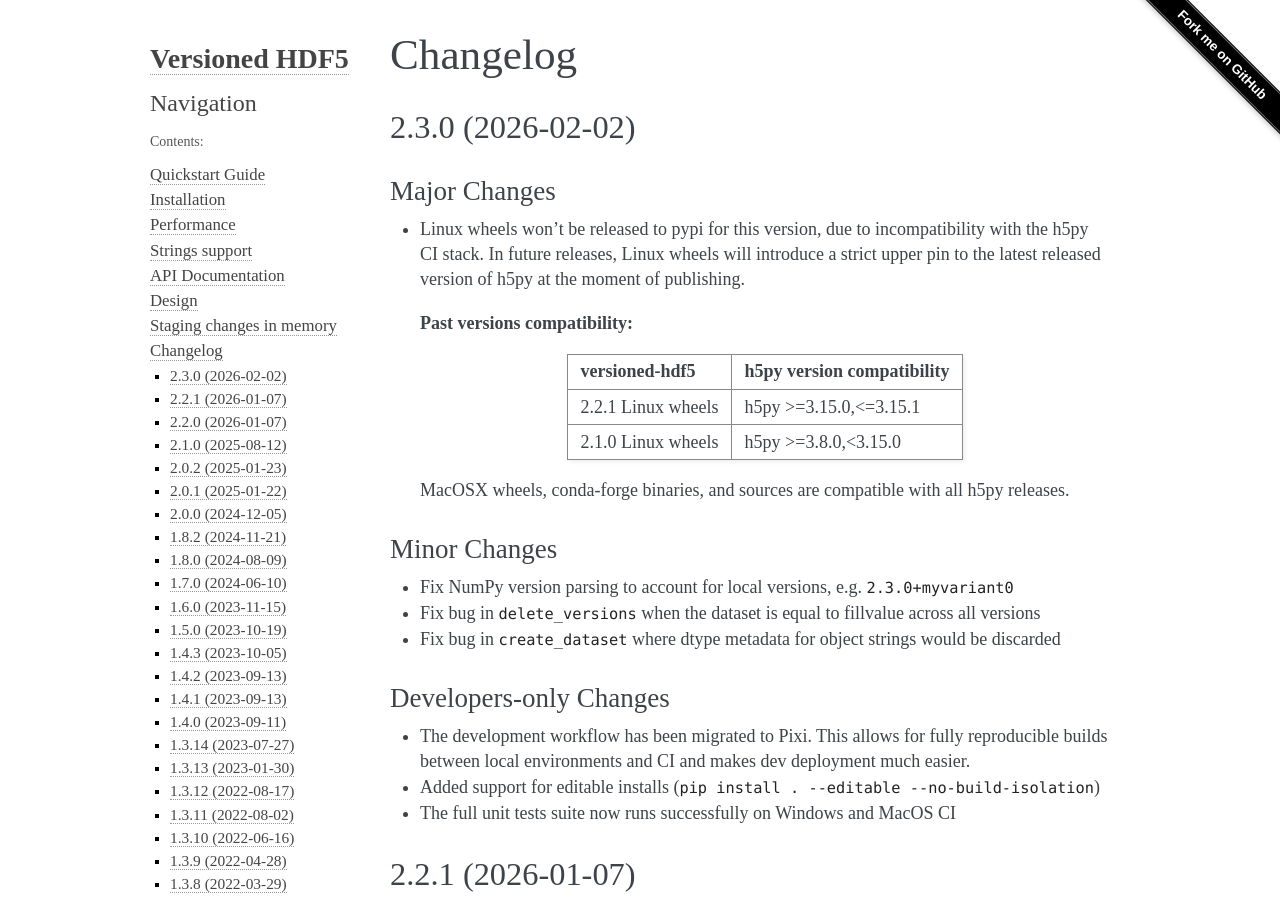
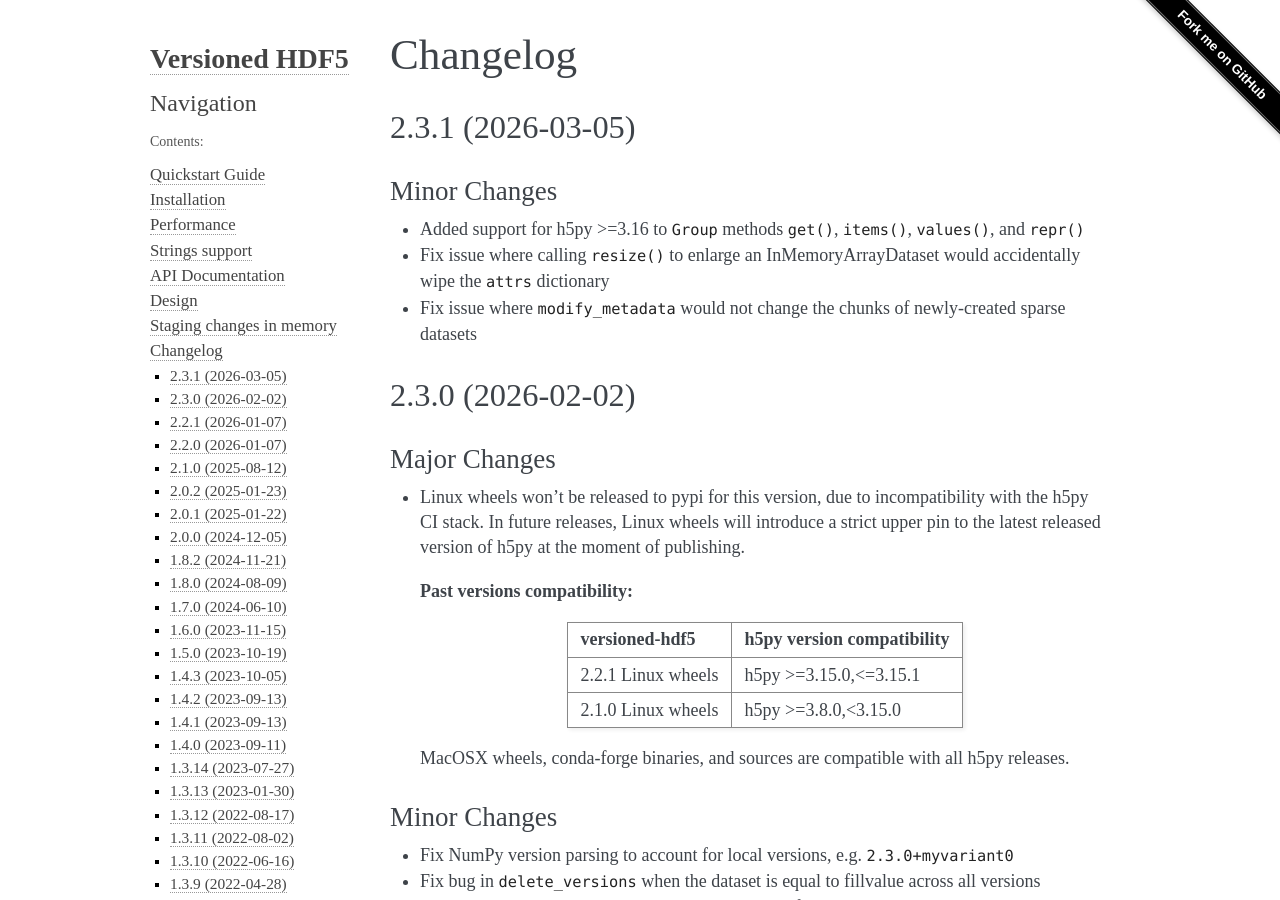
Before and after one commit to deshaw/versioned-hdf5, a Sphinx documentation site: the page built from docs/changelog.md, in a window 1280 px wide and 900 px high. Built offline with Sphinx 7.4.7, drawn with Linux system fonts in a browser that asks for light colours.

Commit message:
Prepare for release 2.3.1

```diff
--- a/docs/changelog.md
+++ b/docs/changelog.md
@@ -1,4 +1,16 @@
 # Changelog
+
+## 2.3.1 (2026-03-05)
+
+### Minor Changes
+
+- Added support for h5py >=3.16 to `Group` methods `get()`, `items()`, `values()`,
+  and `repr()`
+- Fix issue where calling `resize()` to enlarge an InMemoryArrayDataset would
+  accidentally wipe the `attrs` dictionary
+- Fix issue where `modify_metadata` would not change the chunks of newly-created
+  sparse datasets
+
 
 ## 2.3.0 (2026-02-02)
 
```
